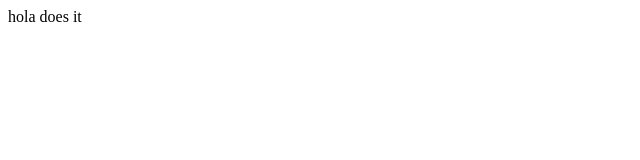
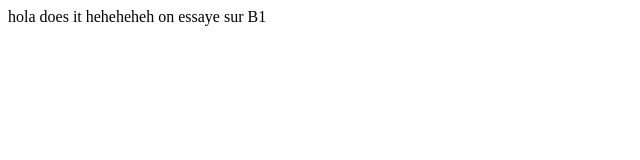
Before and after one commit to HubETF/Demo, a plain HTML site: page index.html in a window 1280 px wide. Shown: the whole page, without its empty margins (0-640 px from the left). Drawn offline with Linux system fonts and the light colour scheme.

Commit message:
From B1 Changes to be committed: 	modified:   index.html

```diff
--- a/index.html
+++ b/index.html
@@ -8,5 +8,6 @@
 <body>
     hola
     does it
+    heheheheh on essaye sur B1
 </body>
 </html>
```
